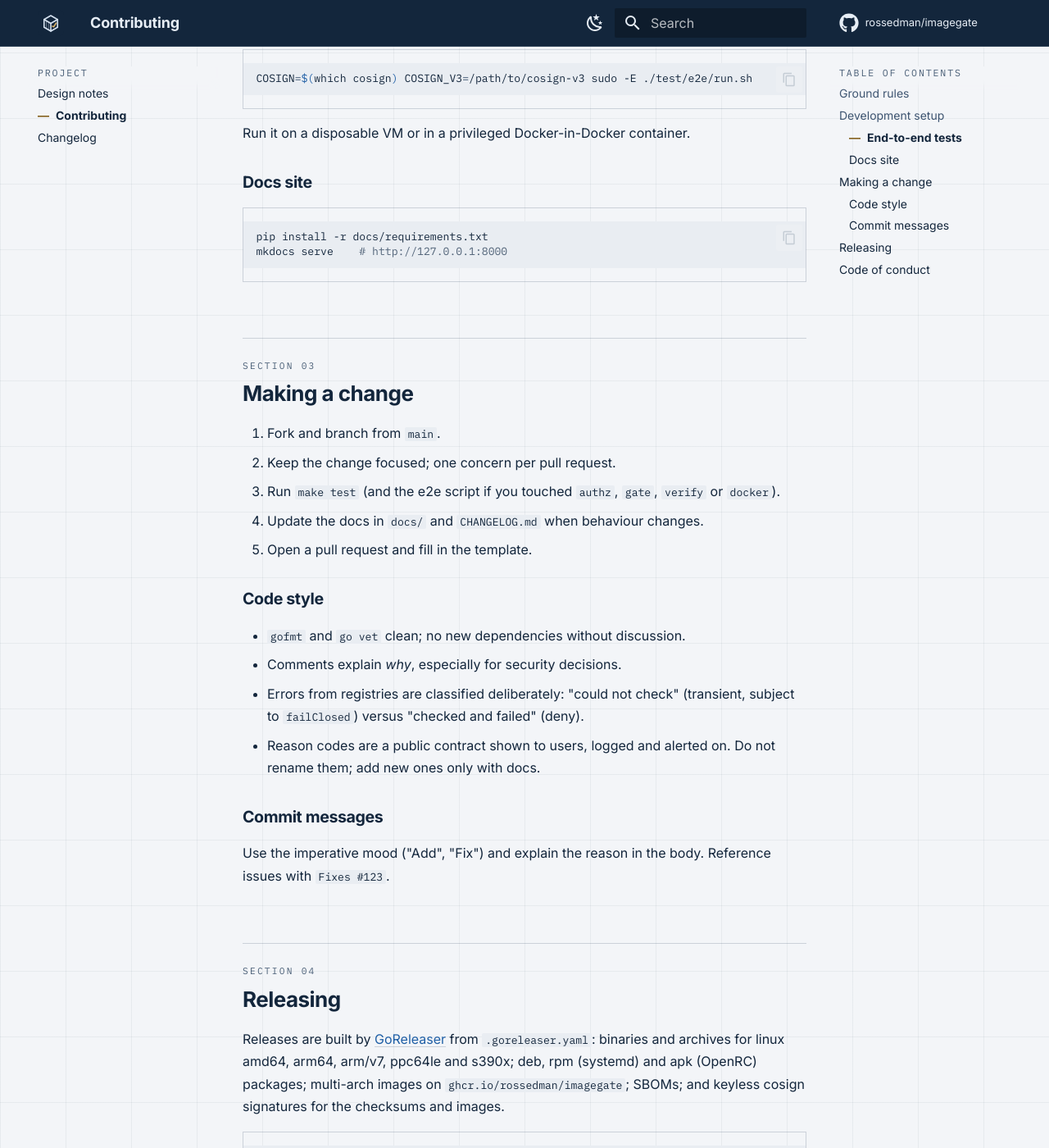
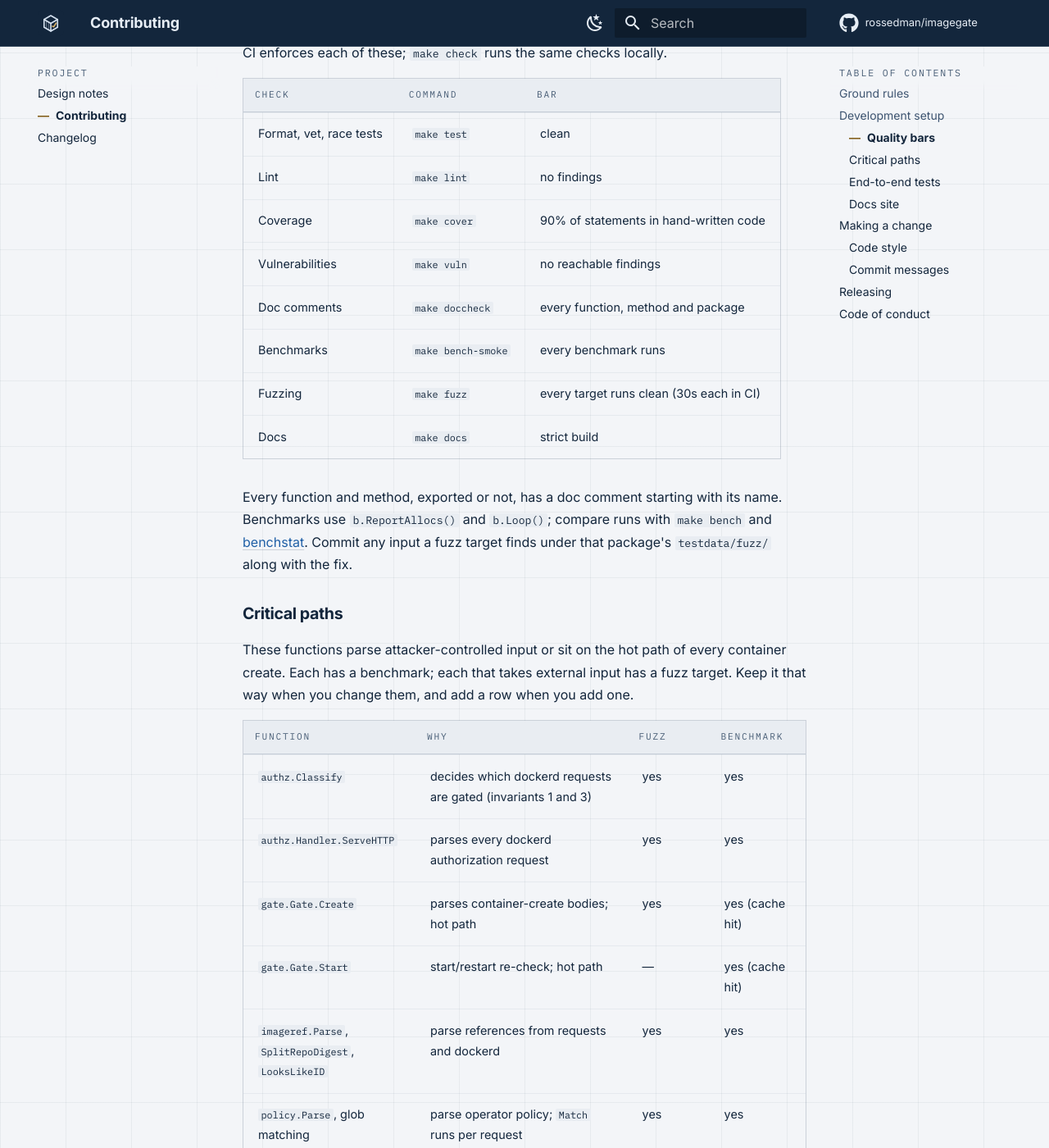
Before and after one commit to rossedman/imagegate, an MkDocs documentation site: the page built from docs/contributing.md, in a window 1280 px wide and 1400 px high, scrolled down 1136 px. Shown: the whole window at 82% size. Built offline with MkDocs 1.6.1 and Material for MkDocs 9.7.7, drawn with Linux system fonts in a browser that asks for light colours; comment, search, counter and statistics services are not loaded; some of the changed text lies outside the part shown.

Commit message:
docs: document release verification, quality bars and critical paths
- SECURITY.md: cosign verify-blob / verify and gh attestation verify.
- CONTRIBUTING.md: make check, the CI quality bars, the critical-path
  list that needs benchmarks and fuzz targets, Conventional Commits.

Co-Authored-By: Claude Opus 5.5 <noreply@anthropic.com>

````diff
--- a/CONTRIBUTING.md
+++ b/CONTRIBUTING.md
@@ -21,7 +21,53 @@ git clone https://github.com/rossedman/imagegate
 cd imagegate
 make build      # bin/imagegate
 make test       # gofmt check, go vet, go test -race
+make check      # everything CI runs (see below); run before every PR
 ```
+
+`make check` needs [golangci-lint](https://golangci-lint.run) v2,
+[GoReleaser](https://goreleaser.com) and mkdocs (`pip install -r
+docs/requirements.txt`); govulncheck runs through `go run`.
+
+### Quality bars
+
+CI enforces each of these; `make check` runs the same checks locally.
+
+| Check | Command | Bar |
+| --- | --- | --- |
+| Format, vet, race tests | `make test` | clean |
+| Lint | `make lint` | no findings |
+| Coverage | `make cover` | 90% of statements in hand-written code |
+| Vulnerabilities | `make vuln` | no reachable findings |
+| Doc comments | `make doccheck` | every function, method and package |
+| Benchmarks | `make bench-smoke` | every benchmark runs |
+| Fuzzing | `make fuzz` | every target runs clean (30s each in CI) |
+| Docs | `make docs` | strict build |
+
+Every function and method, exported or not, has a doc comment starting
+with its name. Benchmarks use `b.ReportAllocs()` and `b.Loop()`; compare
+runs with `make bench` and [benchstat](https://pkg.go.dev/golang.org/x/perf/cmd/benchstat).
+Commit any input a fuzz target finds under that package's `testdata/fuzz/`
+along with the fix.
+
+### Critical paths
+
+These functions parse attacker-controlled input or sit on the hot path of
+every container create. Each has a benchmark; each that takes external
+input has a fuzz target. Keep it that way when you change them, and add a
+row when you add one.
+
+| Function | Why | Fuzz | Benchmark |
+| --- | --- | --- | --- |
+| `authz.Classify` | decides which dockerd requests are gated (invariants 1 and 3) | yes | yes |
+| `authz.Handler.ServeHTTP` | parses every dockerd authorization request | yes | yes |
+| `gate.Gate.Create` | parses container-create bodies; hot path | yes | yes (cache hit) |
+| `gate.Gate.Start` | start/restart re-check; hot path | — | yes (cache hit) |
+| `imageref.Parse`, `SplitRepoDigest`, `LooksLikeID` | parse references from requests and dockerd | yes | yes |
+| `policy.Parse`, glob matching | parse operator policy; `Match` runs per request | yes | yes |
+| `verify.legacyEntity`, `checkSimpleSigning` | parse registry-controlled signature data | yes | yes |
+| `verify.Engine` verification | cold-path cost of one image | — | yes |
+| `cache.Cache.Get`, `Put` | verdict lookups on every request | — | yes |
+| `verdict.Message` | every denial message | — | yes |
 
 ### End-to-end tests
 
@@ -46,14 +92,15 @@ mkdocs serve    # http://127.0.0.1:8000
 
 1. Fork and branch from `main`.
 2. Keep the change focused; one concern per pull request.
-3. Run `make test` (and the e2e script if you touched `authz`, `gate`,
+3. Run `make check` (and the e2e script if you touched `authz`, `gate`,
    `verify` or `docker`).
 4. Update the docs in `docs/` and `CHANGELOG.md` when behaviour changes.
 5. Open a pull request and fill in the template.
 
 ### Code style
 
-- `gofmt` and `go vet` clean; no new dependencies without discussion.
+- `gofmt`, `go vet` and `golangci-lint` clean; no new dependencies without
+  discussion.
 - Comments explain *why*, especially for security decisions.
 - Errors from registries are classified deliberately: "could not check"
   (transient, subject to `failClosed`) versus "checked and failed" (deny).
@@ -62,7 +109,9 @@ mkdocs serve    # http://127.0.0.1:8000
 
 ### Commit messages
 
-Use the imperative mood ("Add", "Fix") and explain the reason in the body.
+Use [Conventional Commits](https://www.conventionalcommits.org) (`fix:`,
+`feat:`, `docs:`, `test:`, `ci:`, `build:`) in the imperative mood, and
+explain the reason in the body.
 Reference issues with `Fixes #123`.
 
 ## Releasing
````
Also changed, not shown: SECURITY.md (+28 -0 lines), docs/getting-started.md (+6 -1 lines).
